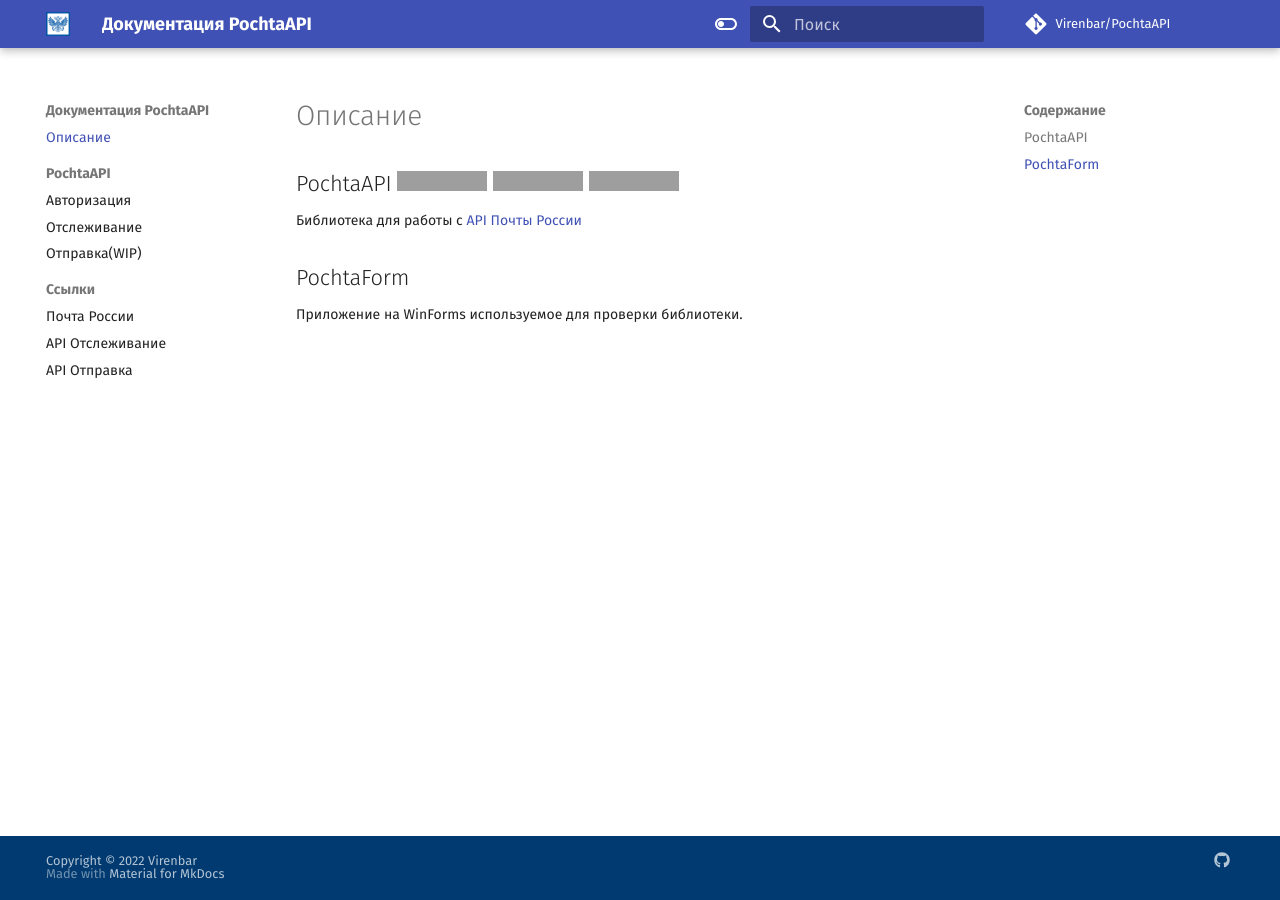
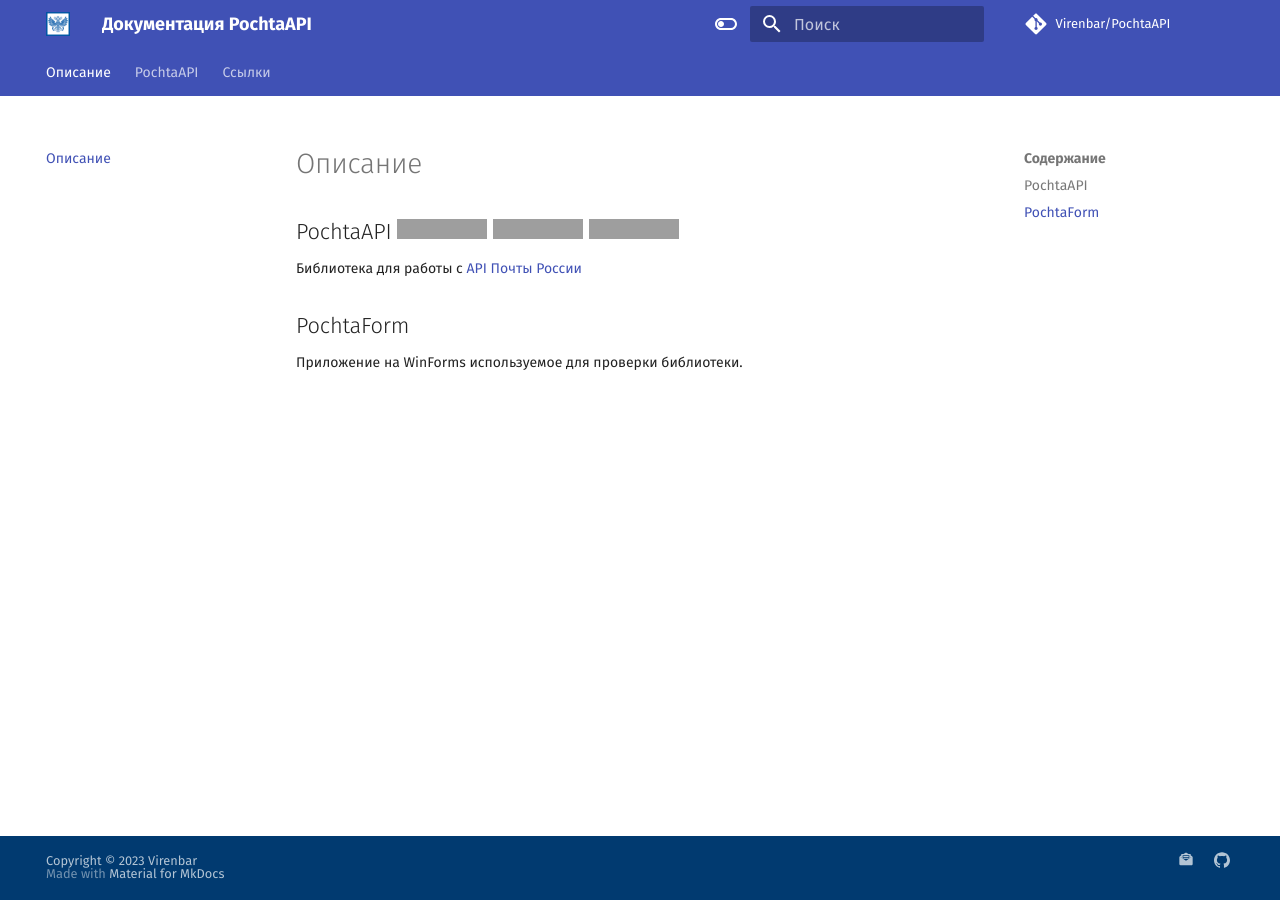
Before and after one commit to Virenbar/PochtaAPI, an MkDocs documentation site: the page built from docs/index.md, in a window 1280 px wide. Built offline with MkDocs 1.6.1 and Material for MkDocs 9.7.7, drawn with Linux system fonts in a browser that asks for light colours; comment, search, counter and statistics services are not loaded; grey boxes are pictures that could not be loaded.

Commit message:
Update docs and workflows

```diff
--- a/docs/stylesheets/extra.css
+++ b/docs/stylesheets/extra.css
@@ -1,10 +1,11 @@
 :root {
-    --md-primary-fg-color: #0156a5;
-    --md-footer-bg-color: #0156a5;
+    --pochta-color:#0156a5;
+    --md-primary-fg-color: var(--pochta-color);
+    --md-footer-bg-color: var(--pochta-color);
 }
 
-:root>* {
-    --md-footer-bg-color: #0156a5;
+:root * {
+    --md-footer-bg-color: var(--pochta-color);
 }
 
 .md-typeset {
--- a/mkdocs.yml
+++ b/mkdocs.yml
@@ -1,16 +1,16 @@
 site_name: Документация PochtaAPI
 site_description: "Библиотека для работы с API Почты России"
 site_url: https://virenbar.ru/PochtaAPI/
-copyright: Copyright &copy; 2022 Virenbar
+copyright: Copyright &copy; 2023 Virenbar
 theme:
   logo: assets/images/logo.png
   favicon: assets/images/favicon.ico
   language: ru
   features:
     - navigation.instant
+    - navigation.tabs
+    - navigation.sections
     - navigation.top
-    - navigation.sections
-    - navigation.indexes
   font:
     text: "Fira Sans"
     code: "Fira Code"
@@ -29,8 +29,14 @@
   custom_dir: overrides
 extra:
   social:
-    - icon: fontawesome/brands/github
+    - icon: material/email-newsletter
+      link: https://www.pochta.ru/
+      name: Сайт Почты России
+    - icon: simple/github
       link: https://github.com/Virenbar/PochtaAPI
+  analytics:
+    provider: yandex
+    property: 87731504
   # analytics:
   #   provider: google
   #   property: G-XXXXXXXXXX
@@ -40,7 +46,6 @@
 repo_url: https://github.com/Virenbar/PochtaAPI
 edit_uri: edit/master/docs/
 markdown_extensions:
-  - meta
   - admonition
   - pymdownx.highlight
   - pymdownx.inlinehilite
@@ -48,18 +53,18 @@
   - attr_list
   - toc:
       permalink: "#"
+      slugify: !!python/object/apply:pymdownx.slugs.slugify
+        kwds:
+          case: lower
 plugins:
   - search:
       lang:
         - en
         - ru
 nav:
-  - index.md
+  - Описание: index.md
   - PochtaAPI:
       - Авторизация: authorization.md
       - Отслеживание: tracking.md
       - Отправка(WIP): otpravka.md
-  - Ссылки:
-      - Почта России: "https://www.pochta.ru/"
-      - API Отслеживание: "https://tracking.pochta.ru/specification"
-      - API Отправка: "https://otpravka.pochta.ru/specification#/main"
+  - Ссылки: links.md
--- a/overrides/main.html
+++ /dev/null
@@ -1,18 +0,0 @@
-{% extends "base.html" %}
-
-{% block extrahead %}
-<!-- Yandex.Metrika counter -->
-<script type="text/javascript">
-   (function(m,e,t,r,i,k,a){m[i]=m[i]||function(){(m[i].a=m[i].a||[]).push(arguments)};
-   m[i].l=1*new Date();k=e.createElement(t),a=e.getElementsByTagName(t)[0],k.async=1,k.src=r,a.parentNode.insertBefore(k,a)})
-   (window, document, "script", "https://mc.yandex.ru/metrika/tag.js", "ym");
-
-   ym(87731504, "init", {
-        clickmap:true,
-        trackLinks:true,
-        accurateTrackBounce:true
-   });
-</script>
-<noscript><div><img src="https://mc.yandex.ru/watch/87731504" style="position:absolute; left:-9999px;" alt="" /></div></noscript>
-<!-- /Yandex.Metrika counter -->
-{% endblock %}
```
Also changed, not shown: docs/links.md (added, +6 -0 lines), overrides/partials/integrations/analytics/yandex.html (added, +17 -0 lines), 2 other files.
